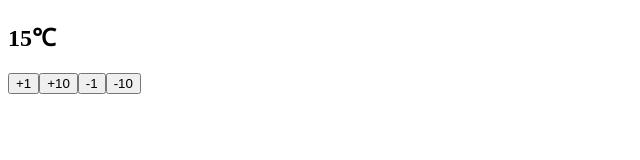
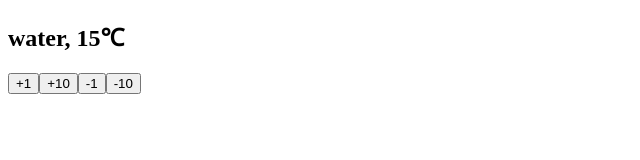
Before and after one commit to Pippippi3104/2020_ReactRedux-FrontEnd, a React (Create React App) app in the folder src/h2o_component/: page / in a window 1280 px wide. Shown: the top 160 px of the page, without its empty margins (0-640 px from the left). Built offline with nearby package versions, Linux system fonts and the light colour scheme.

Commit message:
# note the progress

```diff
--- a/src/h2o_component/src/index.js
+++ b/src/h2o_component/src/index.js
@@ -7,10 +7,22 @@
     this.state = { temp: 15 };
   }
 
+  H2OState(temp) {
+    if (temp <= 0) {
+      return "ice";
+    }
+
+    if (100 <= temp) {
+      return "steam";
+    }
+
+    return "water";
+  }
+
   render() {
     return (
       <div>
-        <h2>{ this.state.temp }℃</h2>
+        <h2>{this.H2OState(this.state.temp)}, { this.state.temp }℃</h2>
         <button onClick={this.onPlusClick}>+1</button>
         <button onClick={this.onPlus10Click}>+10</button>
         <button onClick={this.onMinusClick}>-1</button>
```
Also changed, not shown: 1 other file (tests, documents, lock files or other folders).
